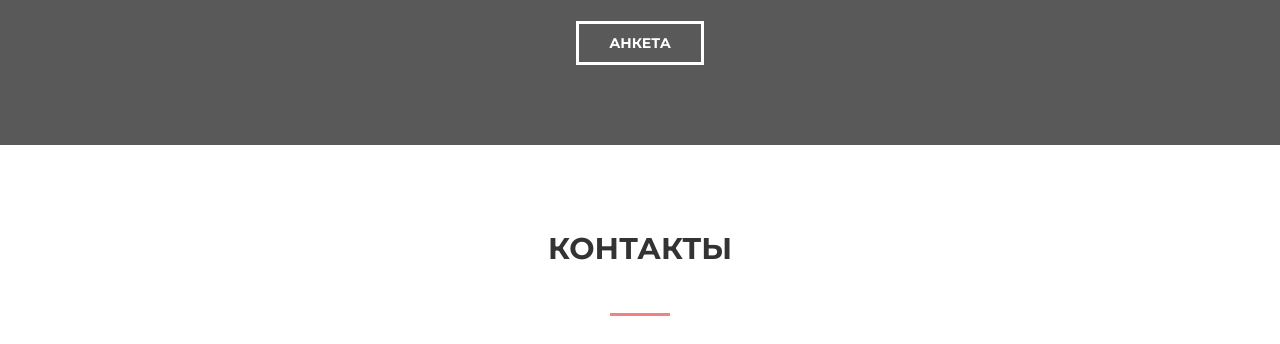
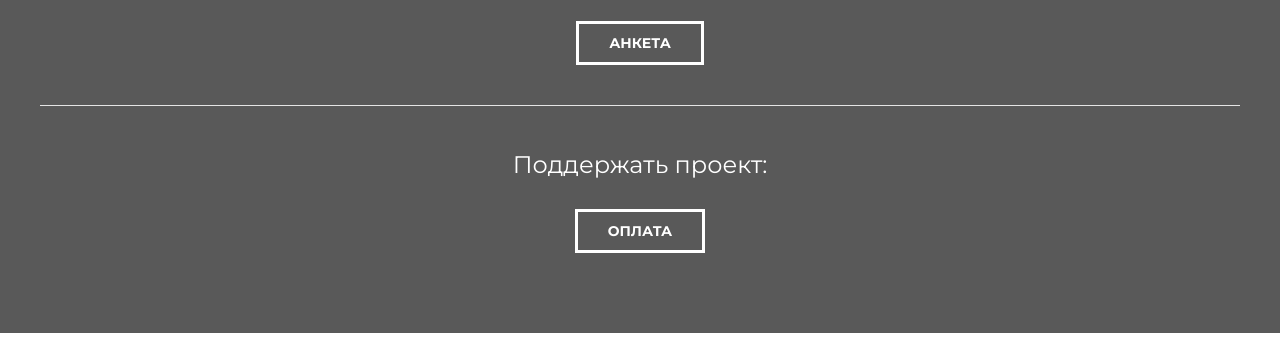
Before and after one commit to ShiringaV/shiringav.github.io, a plain HTML site: page index.html in a window 1280 px wide. Shown: the part 2781-3125 px from the top of the page. Drawn offline with Linux system fonts and the light colour scheme.

Commit message:
Add LiqPay

```diff
--- a/index.html
+++ b/index.html
@@ -181,6 +181,9 @@
         <div class="form__google">
             <p>Вы можете стать участником нашего движения! Для этого необходимо заполнть анкету.</p>
             <a class="btn" href="https://forms.gle/kdXAtR1KAGAWXGj48">Анкета</a>
+            <hr>
+            <p>Поддержать проект:</p>
+            <a class="btn"  target="_blank" href="https://www.liqpay.ua/ru/checkout/mmdgohelp">Оплата</a>
         </div>
     </div>
 </section>
@@ -224,13 +227,13 @@
     </div>
 </section>
 
-<section class="section">
+<!--<section class="section">
     <div class="container">
         <hr>
         <p class="p__last">Сайт находится в разработке, в случае если вы столкнулись с багом, прошу написать о нем на почту или в Telegram | Instagram -> @slonotik</p>
         <hr>
     </div>
-</section>
+</section>-->
 
 </body>
 </html>
```
